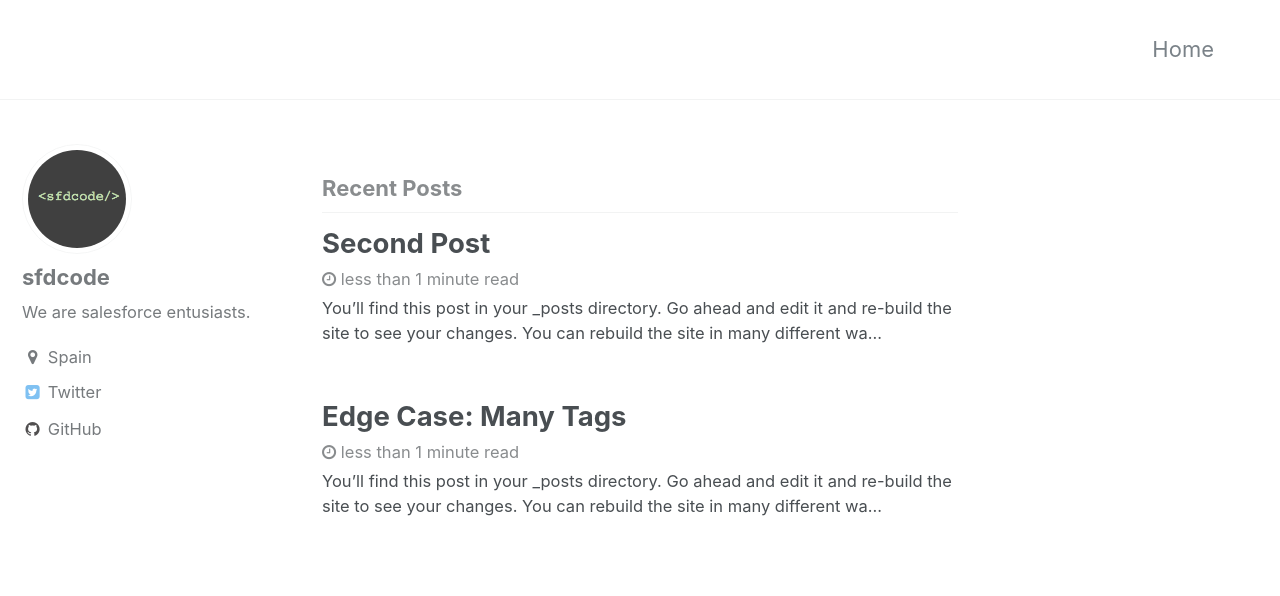
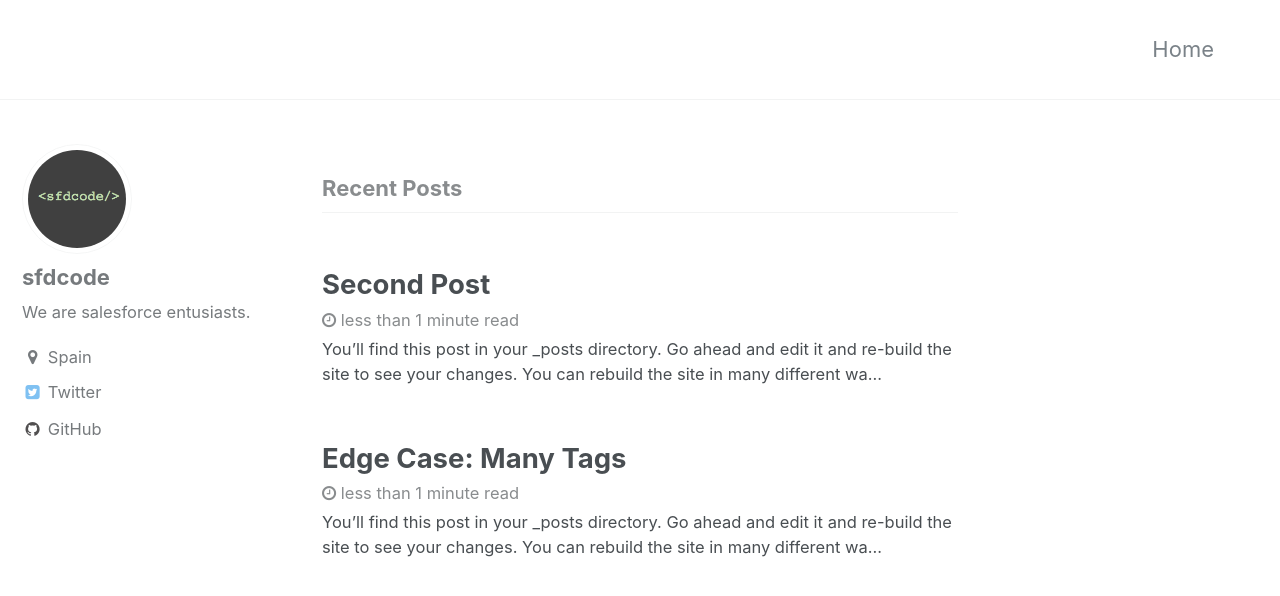
Before and after one commit to sfdcode/sfdcode.github.io, a Jekyll site: the page built from index.html, in a window 1280 px wide and 900 px high. Shown: the top 596 px of the window. Built offline with Jekyll 4.4.1, drawn with Linux system fonts in a browser that asks for light colours; the list of posts is cut into pages by our own code.

Commit message:
change layout

```diff
--- a/_layouts/home.html
+++ b/_layouts/home.html
@@ -4,6 +4,8 @@ layout: archive
 
 <h3 class="archive__subtitle">{{ site.data.ui-text[site.locale].recent_posts | default: "Recent Posts" }}</h3>
 
+<span></span>
+
 {% for post in paginator.posts %}
   {% include archive-single.html %}
 {% endfor %}
```
